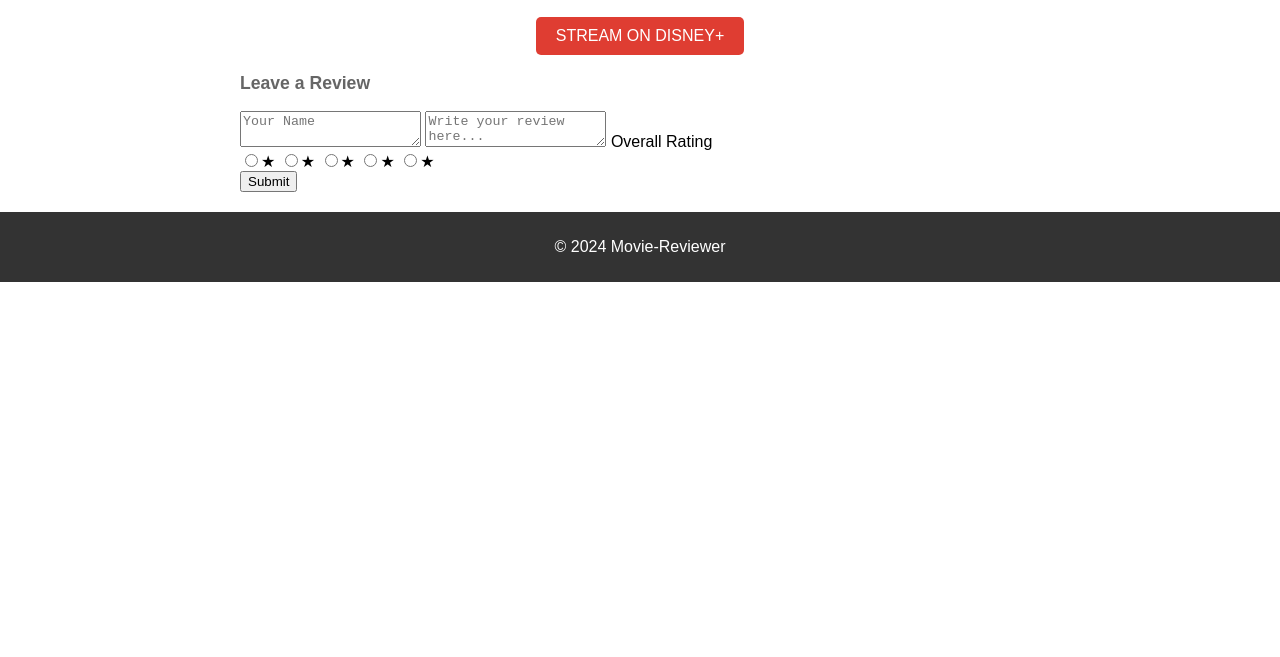
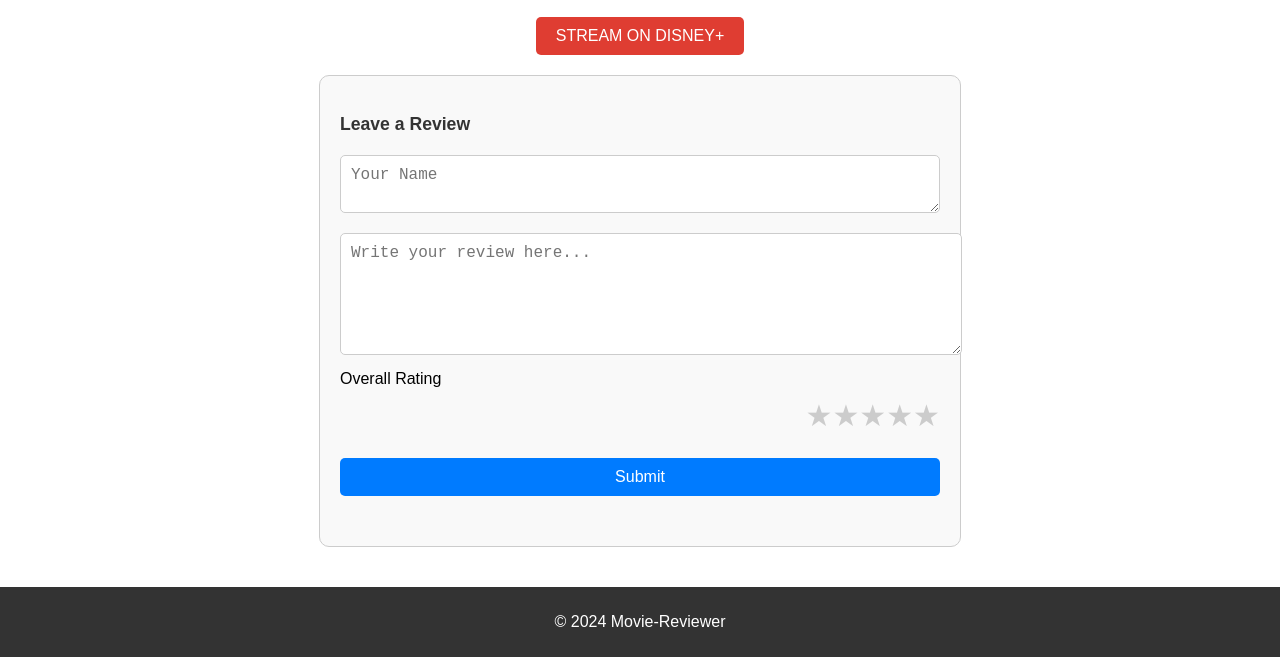
Before and after one commit to Keerthi180304/html-movie-review, a plain HTML site: page pages/iron-man.html in a window 1280 px wide. Shown: the part 3088-3745 px from the top of the page. Before the commit the page ends 3370 px from the top, so only its background shows below. Drawn offline with Linux system fonts and the light colour scheme; files whose address does not match are found by name.

Commit message:
Update styles.css

```diff
--- a/pages/styles.css
+++ b/pages/styles.css
@@ -147,3 +147,189 @@ footer {
     padding: 10px;
     text-align: center;
 }
+.review-section {
+    margin-top: 20px;
+    padding: 20px;
+    border-top: 1px solid #ccc;
+    background-color: #f9f9f9;
+    border-radius: 5px;
+}
+
+.review-section h3 {
+    margin-bottom: 10px;
+    font-family: 'Arial', sans-serif;
+    color: #333;
+}
+
+#review-form {
+    display: flex;
+    flex-direction: column;
+}
+
+#review-text {
+    width: 100%;
+    height: 100px;
+    margin-bottom: 10px;
+    padding: 10px;
+    border: 1px solid #ccc;
+    border-radius: 5px;
+}
+
+.star-rating {
+    display: flex;
+    flex-direction: row-reverse;
+    justify-content: flex-start;
+    margin-bottom: 10px;
+    font-size: 2em;
+}
+
+.star-rating input {
+    display: none;
+}
+
+.star-rating label {
+    color: #ccc;
+    cursor: pointer;
+    transition: color 0.2s;
+}
+
+.star-rating input:checked ~ label,
+.star-rating label:hover,
+.star-rating label:hover ~ label {
+    color: gold;
+}
+
+button[type="submit"] {
+    padding: 5px 5px;
+    background-color: #007BFF;
+    color: #fff;
+    border: none;
+    border-radius: 5px;
+    cursor: pointer;
+    font-size: 0.9em;
+}
+
+button[type="submit"]:hover {
+    background-color: #0056b3;
+}
+
+#reviews-display {
+    margin-top: 20px;
+}
+
+.review {
+    padding: 10px;
+    border-bottom: 1px solid #ccc;
+}
+
+.review p {
+    margin: 5px 0;
+    font-family: 'Arial', sans-serif;
+}
+
+.review .star-rating {
+    font-size: 1.5em;
+}
+#leave-review {
+    margin: 20px 0;
+}
+
+#review-form {
+    display: flex;
+    flex-direction: column;
+}
+
+#review-form label,
+#review-form input,
+#review-form textarea,
+#review-form select,
+#review-form button {
+    margin: 5px 0;
+}
+
+#reviews {
+    margin-top: 20px;
+}
+
+.review-item {
+    border: 1px solid #ccc;
+    padding: 10px;
+    margin-bottom: 10px;
+    border-radius: 5px;
+}
+
+.review-item p {
+    margin: 5px 0;
+}
+
+.review-item strong {
+    font-size: 1.1em;
+}
+.review-section {
+    width: 100%;
+    max-width: 600px;
+    margin: 20px auto;
+    padding: 20px;
+    border: 1px solid #ccc;
+    border-radius: 10px;
+    background-color: #f9f9f9;
+}
+
+#review-form {
+    display: flex;
+    flex-direction: column;
+}
+
+#review-form input,
+#review-form textarea,
+#review-form select,
+#review-form button {
+    margin: 10px 0;
+    padding: 10px;
+    font-size: 16px;
+    border: 1px solid #ccc;
+    border-radius: 5px;
+}
+
+#review-form .star-rating {
+    display: flex;
+    justify-content: flex-start;
+    font-size: 30px; /* Bigger stars for submission */
+}
+
+#review-form button {
+    background-color: #007bff;
+    color: white;
+    border: none;
+    cursor: pointer;
+}
+
+#review-form button:hover {
+    background-color: #0056b3;
+}
+
+.review-item {
+    margin: 20px 0;
+    padding: 15px;
+    border: 1px solid #ddd;
+    border-radius: 5px;
+    background-color: #fff;
+}
+
+.review-item p {
+    margin: 10px 0;
+}
+
+.review-item strong {
+    display: block;
+    font-size: 18px;
+    margin-bottom: 5px;
+}
+
+.review-item .star-rating {
+    font-size: 20px;
+    color: #f39c12;
+    text-align: left; /* Align stars to the left */
+    display: flex;
+    justify-content: flex-start; /* Align stars to the left */
+}
```
